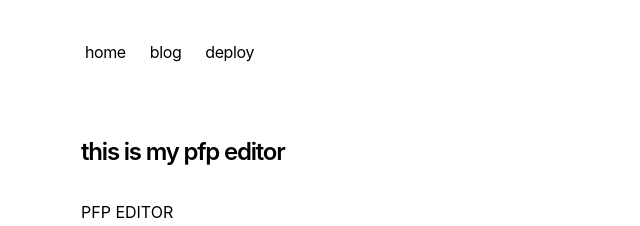
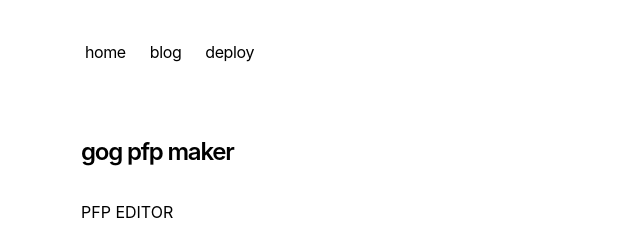
Before and after one commit to visionsXBT/pfp_maker, a Next.js app: page / in a window 1280 px wide. Shown: the top 226 px of the page, without its empty margins (271-911 px from the left). Built offline with nearby package versions, Linux system fonts and the light colour scheme.

Commit message:
Update page.tsx

```diff
--- a/app/page.tsx
+++ b/app/page.tsx
@@ -4,7 +4,7 @@ export default function Page() {
   return (
     <section>
       <h1 className="mb-8 text-2xl font-semibold tracking-tighter">
-        this is my pfp editor
+        gog pfp maker
       </h1>
       <p className="mb-4">
         {`PFP EDITOR`}
```
